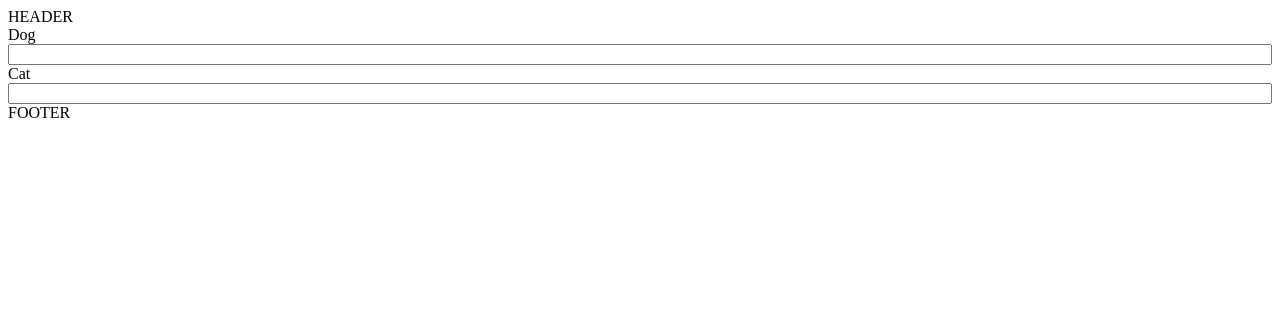
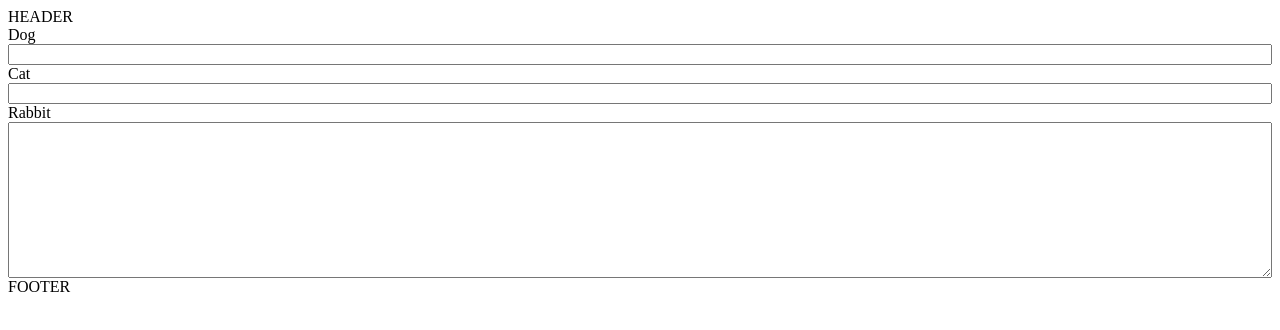
Before and after one commit to justtoconfirm/react-components, a React (Create React App) app: page / in a window 1280 px wide. Shown: the top 330 px of the page. Built offline with nearby package versions, Linux system fonts and the light colour scheme.

Commit message:
TextArea component added

```diff
--- a/src/App.js
+++ b/src/App.js
@@ -3,6 +3,7 @@ import Layout from './components/Layout';
 import Button from './components/Button';
 import Link from './components/Link';
 import TextField from './components/TextField';
+import TextArea from './components/TextArea';
 
 const App = () => {
 
@@ -18,6 +19,7 @@ const App = () => {
 
 				<TextField name="dog" label="Dog" />
 				<TextField name="cat" label="Cat" />
+				<TextArea name="rabbit" rows="10" label="Rabbit" />
 
 				{/* <Link href="https://www.bbc.co.uk" target="_blank">BBC</Link> */}
 			</Layout>
--- /dev/null
+++ b/src/components/TextArea/index.js
@@ -0,0 +1,19 @@
+import React from 'react';
+import Label from '../Label/';
+import './TextArea.css';
+
+const TextArea = ({ label, name, rows, value, placeholder, disabled }) => {
+
+	return (
+
+		<div className="form-input">
+			<Label name={name}>{label}</Label>
+
+			<textarea {...{name, rows, value, placeholder, disabled}} id={name} />
+		</div>
+
+	);
+
+};
+
+export default TextArea;
```
Also changed, not shown: src/components/TextArea/TextArea.css (added).
